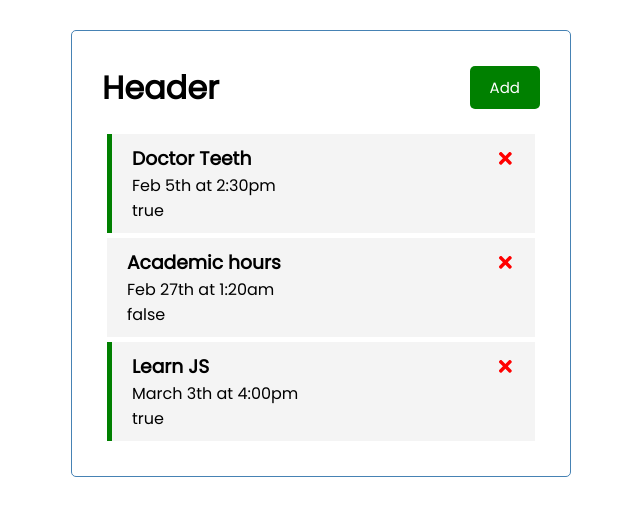
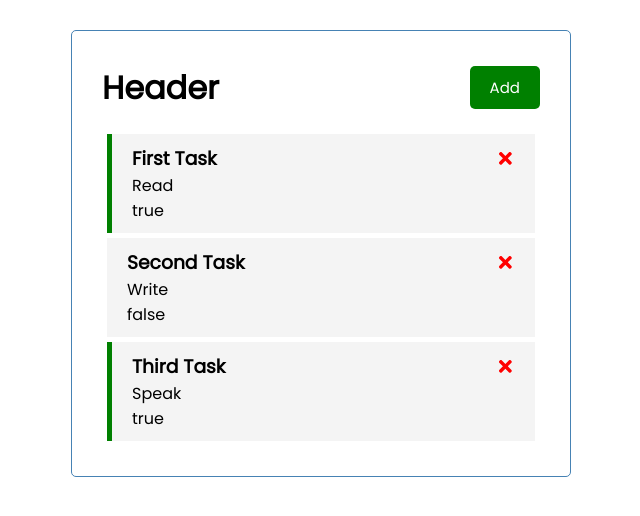
Before and after one commit to SergiiOz/react-task-tracker, a React (Create React App) app: page / in a window 1280 px wide. Shown: the top 516 px of the page, without its empty margins (319-959 px from the left). Built offline with nearby package versions, Linux system fonts and the light colour scheme; data requests are answered from the project's data file.

Commit message:
added json-server and refactored methods addTask, deleteTask, toggleReminder - added fetch

```diff
--- a/db.json
+++ b/db.json
@@ -1,21 +1,22 @@
 {
   "tasks": [
     {
-      "id": 111,
-      "text": "Doctor Teeth",
-      "day": "Feb 5th at 2:30pm",
+      "text": "First Task",
+      "day": "Read",
       "reminder": true,
+      "id": 1
     },
     {
-      "id": 222,
-      "text": "Academic hours",
-      "day": "Feb 27th at 1:20am",
+      "text": "Second Task",
+      "day": "Write",
       "reminder": false,
+      "id": 2
     },
     {
-      "id": 333,
-      "text": "Learn JS",
-      "day": "March 3th at 4:00pm",
+      "text": "Third Task",
+      "day": "Speak",
       "reminder": true,
-    },
+      "id": 3
+    }
+  ]
 }
--- a/src/App.js
+++ b/src/App.js
@@ -1,4 +1,4 @@
-import React, { useState } from 'react';
+import React, { useState, useEffect } from 'react';
 import Header from './components/Header';
 import Tasks from './components/Tasks';
 import AddTask from './components/AddTask';
@@ -6,43 +6,128 @@ import AddTask from './components/AddTask';
 function App() {
   const [isShowAddTask, setIsShowAddTask] = useState(false);
   const [tasks, setTasks] = useState([
-    {
-      id: 111,
-      text: 'Doctor Teeth',
-      day: 'Feb 5th at 2:30pm',
-      reminder: true,
-    },
-    {
-      id: 222,
-      text: 'Academic hours',
-      day: 'Feb 27th at 1:20am',
-      reminder: false,
-    },
-    {
-      id: 333,
-      text: 'Learn JS',
-      day: 'March 3th at 4:00pm',
-      reminder: true,
-    },
+    ////Local State
+    // {
+    //   id: 111,
+    //   text: 'Doctor Teeth',
+    //   day: 'Feb 5th at 2:30pm',
+    //   reminder: true,
+    // },
+    // {
+    //   id: 222,
+    //   text: 'Academic hours',
+    //   day: 'Feb 27th at 1:20am',
+    //   reminder: false,
+    // },
+    // {
+    //   id: 333,
+    //   text: 'Learn JS',
+    //   day: 'March 3th at 4:00pm',
+    //   reminder: true,
+    // },
   ]);
 
+  useEffect(() => {
+    const getTasks = async () => {
+      const tasksFromServer = await fetchTasks();
+      setTasks(tasksFromServer);
+    };
+
+    getTasks();
+  }, []);
+
+  //Fetch all Tasks
+  const fetchTasks = async () => {
+    const res = await fetch('http://localhost:5000/tasks');
+    const data = await res.json();
+    console.log(data);
+    return data;
+  };
+
+  //Fetch the one Task
+  const fetchTask = async (id) => {
+    const res = await fetch(`http://localhost:5000/tasks/${id}`);
+    const data = await res.json();
+    console.log(data);
+    return data;
+  };
+
   //ADD TASK
-  const addTask = (task) => {
-    const id = Math.floor(Math.random() * 10000) + 1;
-    const newTask = { id, ...task };
-    setTasks([...tasks, newTask]);
+  //if work with local tasks
+  // const addTask = (task) => {
+  //   const id = Math.floor(Math.random() * 10000) + 1;
+  //   const newTask = { id, ...task };
+  //   setTasks([...tasks, newTask]);
+  // };
+
+  // if work with server data tasks
+  const addTask = async (task) => {
+    const res = await fetch('http://localhost:5000/tasks', {
+      method: 'POST',
+      headers: {
+        'Content-type': 'application/json',
+      },
+      body: JSON.stringify(task),
+    });
+
+    const data = await res.json();
+    console.log(data);
+
+    setTasks([...tasks, data]);
+
+    // const id = Math.floor(Math.random() * 10000) + 1;
+    // const newTask = { id, ...task };
+    // setTasks([...tasks, newTask]);
   };
 
   //DELETE TASK
-  const deleteTask = (id) => {
+
+  //if work with local data tasks
+  // const deleteTask = (id) => {
+  //   setTasks(tasks.filter((task) => task.id !== id));
+  // };
+
+  //if work with server data tasks
+  const deleteTask = async (id) => {
+    await fetch(`http://localhost:5000/tasks/${id}`, {
+      method: 'DELETE',
+    });
+
     setTasks(tasks.filter((task) => task.id !== id));
   };
 
   //Toggle Reminder
-  const toggleReminder = (id) => {
+  //work with local task
+  // const toggleReminder = (id) => {
+  //   setTasks(
+  //     tasks.map((task) =>
+  //       task.id === id ? { ...task, reminder: !task.reminder } : task
+  //     )
+  //   );
+  // };
+
+  //work with task from server
+
+  const toggleReminder = async (id) => {
+    const getTaskToToggle = await fetchTask(id);
+    const updateToggleTask = {
+      ...getTaskToToggle,
+      reminder: !getTaskToToggle.reminder,
+    };
+
+    const res = await fetch(`http://localhost:5000/tasks/${id}`, {
+      method: 'PUT',
+      headers: {
+        'Content-type': 'application/json',
+      },
+      body: JSON.stringify(updateToggleTask),
+    });
+
+    const data = await res.json();
+
     setTasks(
       tasks.map((task) =>
-        task.id === id ? { ...task, reminder: !task.reminder } : task
+        task.id === id ? { ...task, reminder: data.reminder } : task
       )
     );
   };
```
